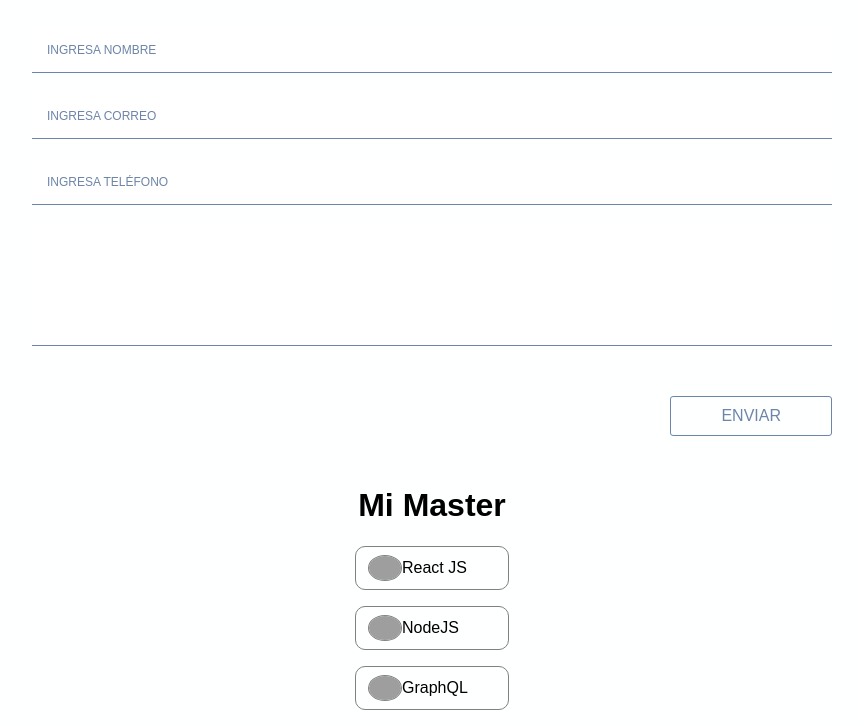
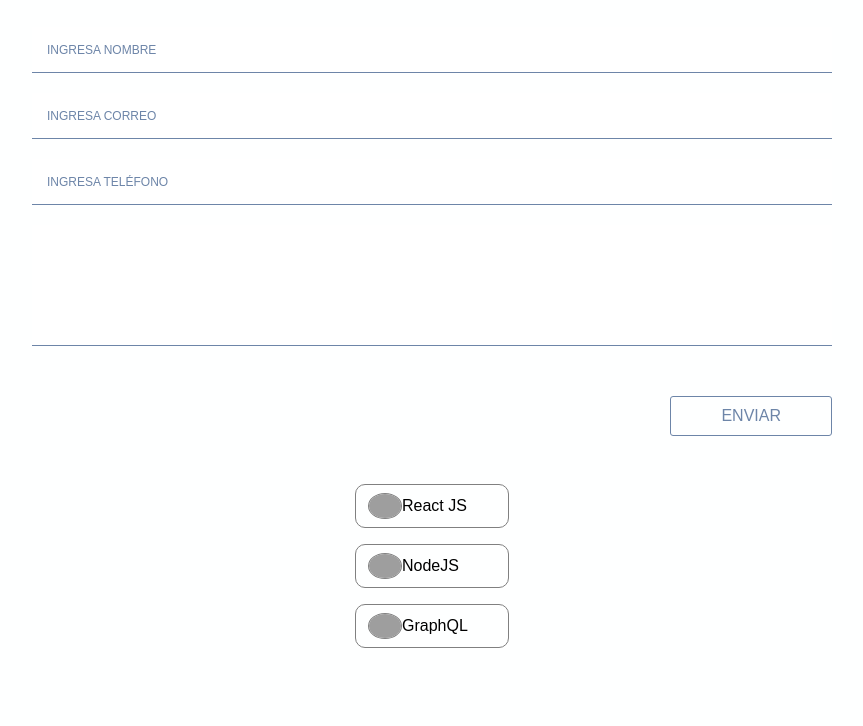
Before and after one commit to albertsadday/web-platform-mgnwf4, a plain HTML site: page index.html in a window 1280 px wide. Shown: the part 2367-3093 px from the top of the page, without its empty margins (208-1071 px from the left). After the commit the page ends 3031 px from the top, so only its background shows below. Drawn offline with Linux system fonts and the light colour scheme; grey boxes are pictures that could not be loaded.

Commit message:
2 files modified

```diff
--- a/index.html
+++ b/index.html
@@ -147,7 +147,7 @@
     </div>
 
 
-    <h1>Mi Master</h1>
+    <br>
 
        <div class="tech">
        <img src="https://logo.clearbit.com/reactjs.org">
```
Also changed, not shown: styles.css (line endings or trailing spaces).
